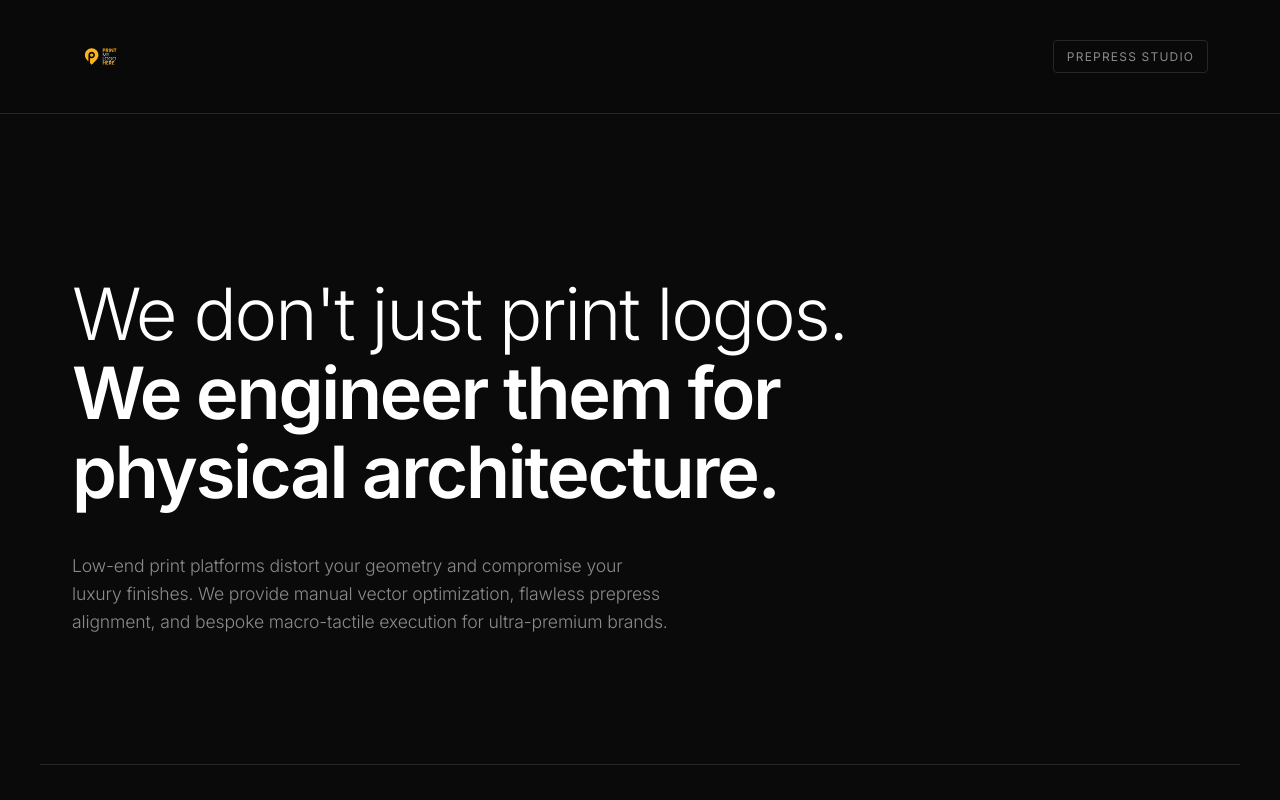
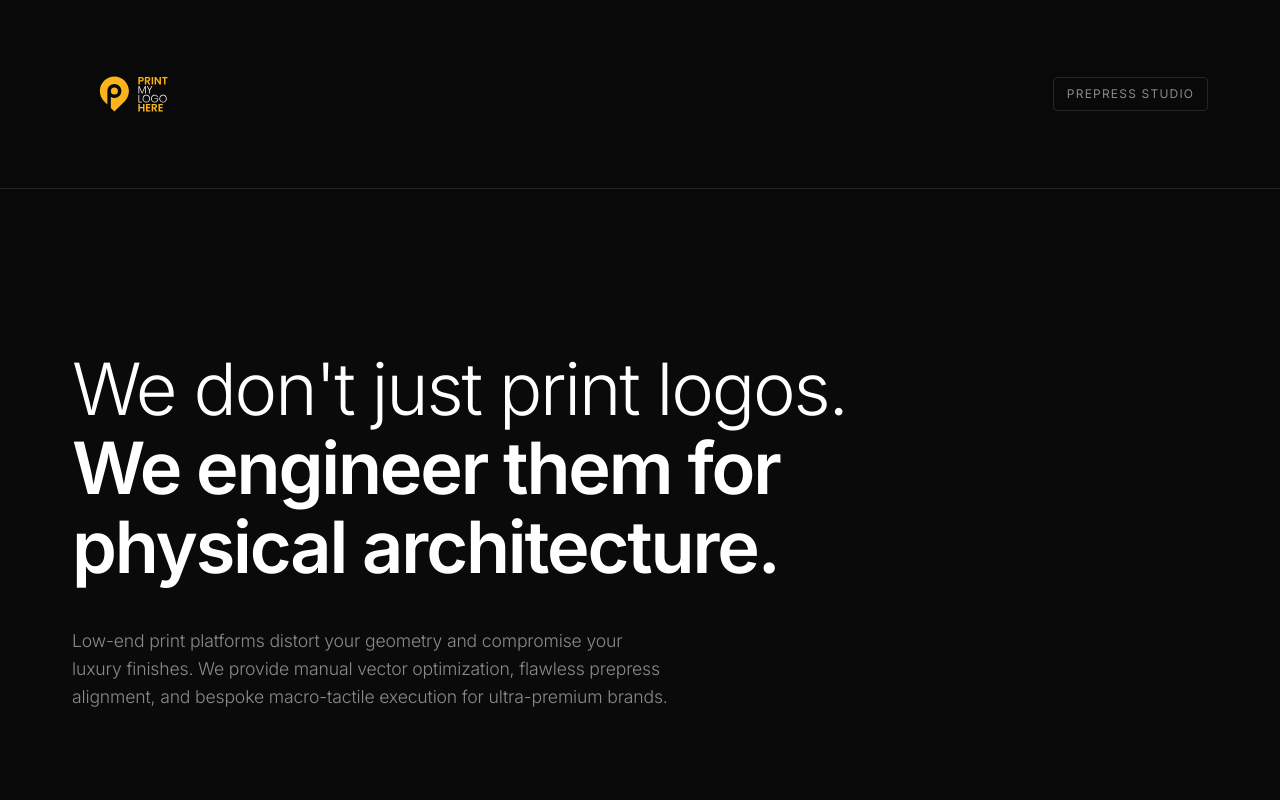
Before and after one commit to thexcolor/PrintMyLogoHere, a plain HTML site: page index.html in a window 1280 px wide. Shown: the top 800 px of the page. Drawn offline with nearby package versions, Linux system fonts and the light colour scheme.

Commit message:
Update index.html

```diff
--- a/index.html
+++ b/index.html
@@ -341,7 +341,7 @@
     <header>
         <div class="container nav-wrapper">
             <a href="/" class="logo-wrapper">
-                <svg id="Brand_Logo" height="65" width="65" viewBox="0 0 566.93 566.93" xmlns="http://www.w3.org/2000/svg">
+                <svg id="Brand_Logo" height="140" width="140" viewBox="0 0 566.93 566.93" xmlns="http://www.w3.org/2000/svg">
                   <g>
                     <circle cx="171.64" cy="271.28" r="14.31" fill="#fbb41c"/>
                     <path d="M171.64,212.45c-32.49,0-58.84,26.34-58.84,58.84,0,16.67,6.93,31.71,18.07,42.42l12.39,12.39v-54.81c0-15.64,12.58-28.37,28.37-28.37s28.37,12.7,28.37,28.37-12.7,28.37-28.37,28.37c-5.22,0-10.1-1.43-14.31-3.9v44.4l14.31,14.31,41.03-41.03c10.98-10.69,17.81-25.62,17.81-42.15,0-32.49-26.34-58.84-58.84-58.84Z" fill="#fbb41c"/>
```
